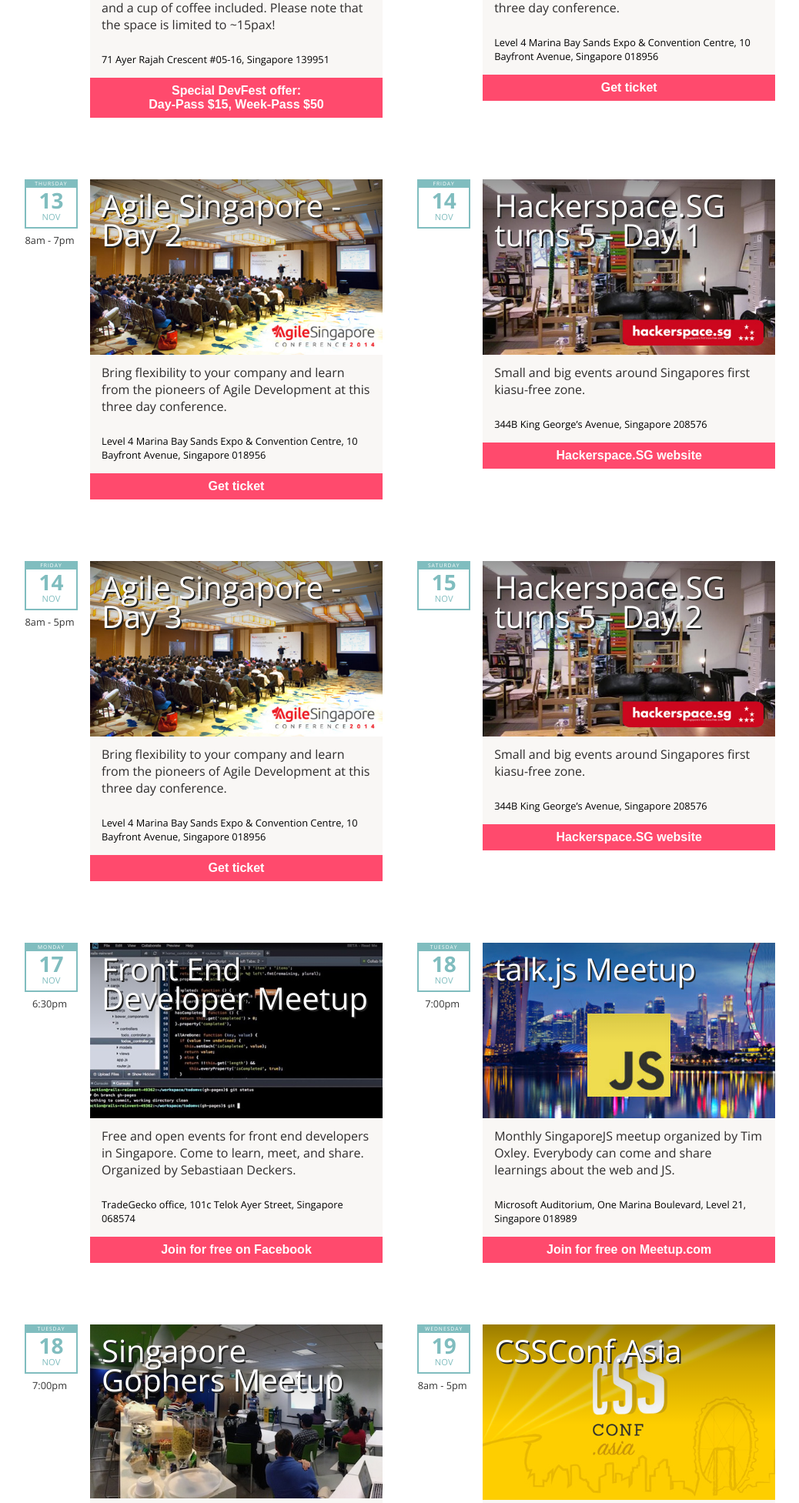
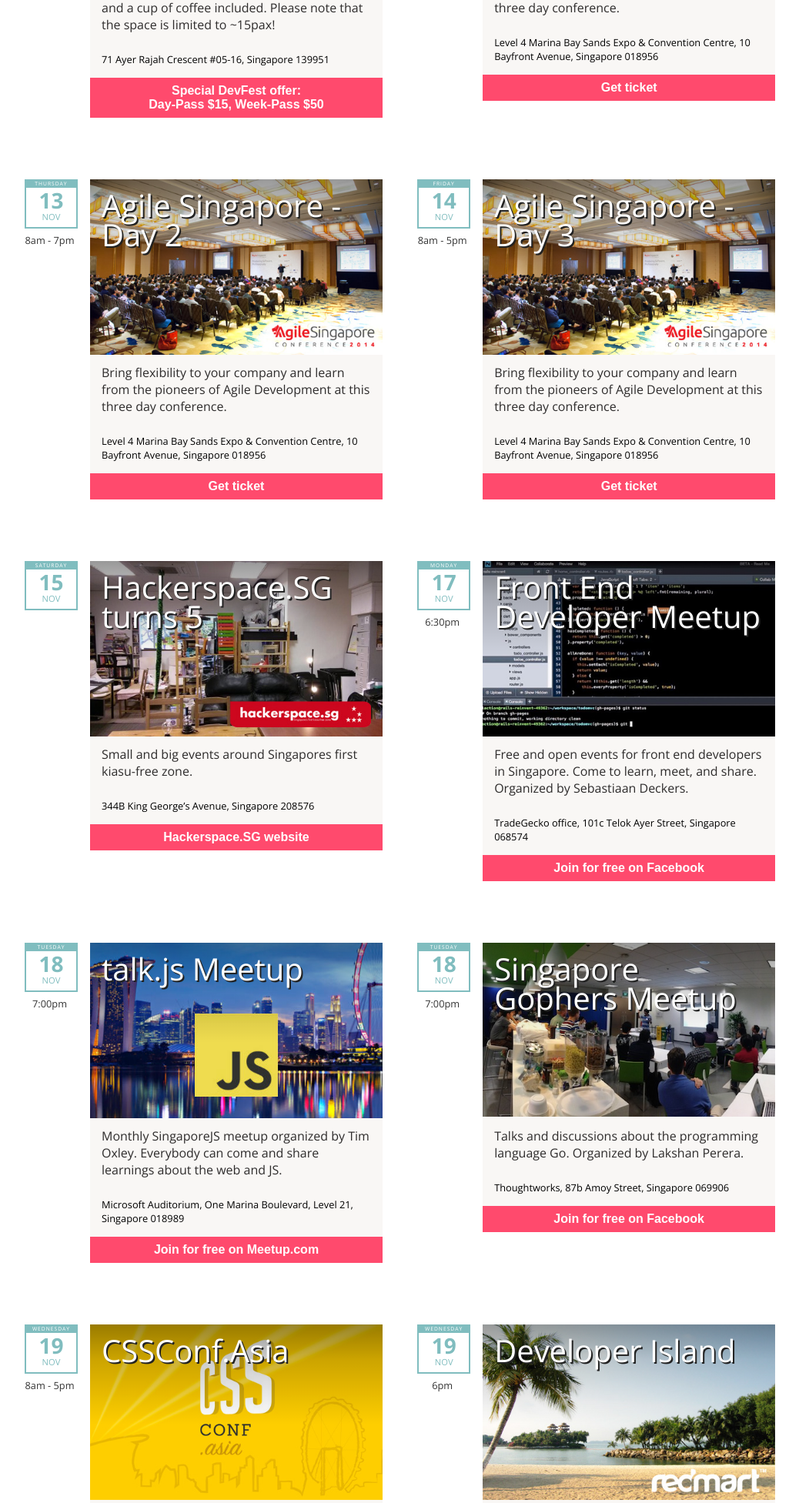
Before and after one commit to serrynaimo/2014.devfest.asia, a PHP site: page / in a window 1280 px wide. Shown: the part 716-2669 px from the top of the page at 77% size, without its empty margins (93-1131 px from the left). Run offline with PHP 8.4, Linux system fonts and the light colour scheme; some libraries are stand-ins or nearby versions; some web fonts are replaced.

Commit message:
One day HSG

```diff
--- a/index.php
+++ b/index.php
@@ -77,16 +77,6 @@
 				<div class="location">Level 4 Marina Bay Sands Expo & Convention Centre, 10 Bayfront Avenue, Singapore 018956</div>
 				<button onclick="location='http://agilesg2014.gevme.com/';">Get ticket</button>
 			</li>
-			<li style="background-image: url(img/hackerspace.jpg)">
-				<a name="fri14" href="http://feds.strikingly.com/">
-					<div class="date"><span class="weekday">Friday</span><span class="day">14</span> Nov</div>
-					<div class="time"></div>
-					<h3>Hackerspace.SG turns 5 - Day 1</h3>
-					<p class="desc">Small and big events around Singapores first kiasu-free zone.</p>
-				</a>
-				<div class="location">344B King George’s Avenue, Singapore 208576</div>
-				<button onclick="location='http://hackerspace.sg';">Hackerspace.SG website</button>
-			</li>
 			<li style="background-image: url(img/agile.jpg)">
 				<a href="http://2014.agilesingapore.org/">
 					<div class="date"><span class="weekday">Friday</span><span class="day">14</span> Nov</div>
@@ -101,7 +91,7 @@
 				<a name="sat15" href="http://feds.strikingly.com/">
 					<div class="date"><span class="weekday">Saturday</span><span class="day">15</span> Nov</div>
 					<div class="time"></div>
-					<h3>Hackerspace.SG turns 5 - Day 2</h3>
+					<h3>Hackerspace.SG turns 5</h3>
 					<p class="desc">Small and big events around Singapores first kiasu-free zone.</p>
 				</a>
 				<div class="location">344B King George’s Avenue, Singapore 208576</div>
```
